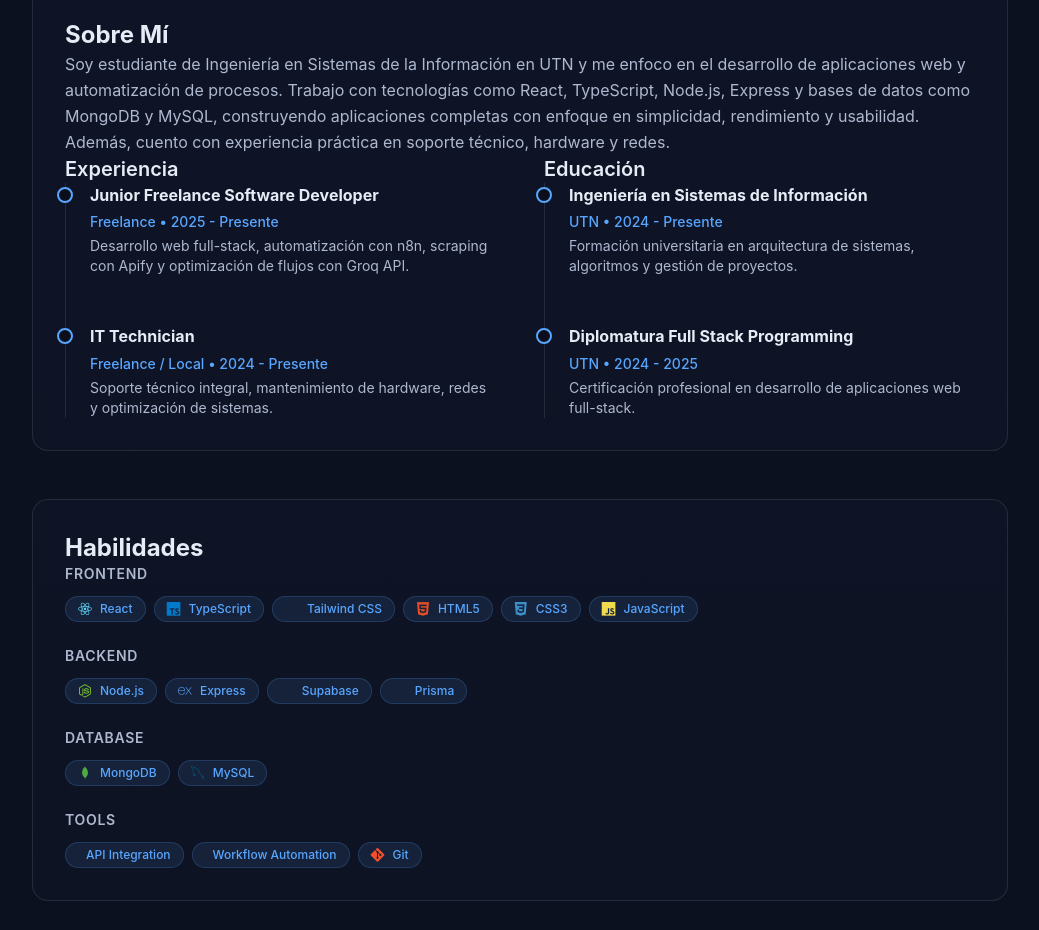
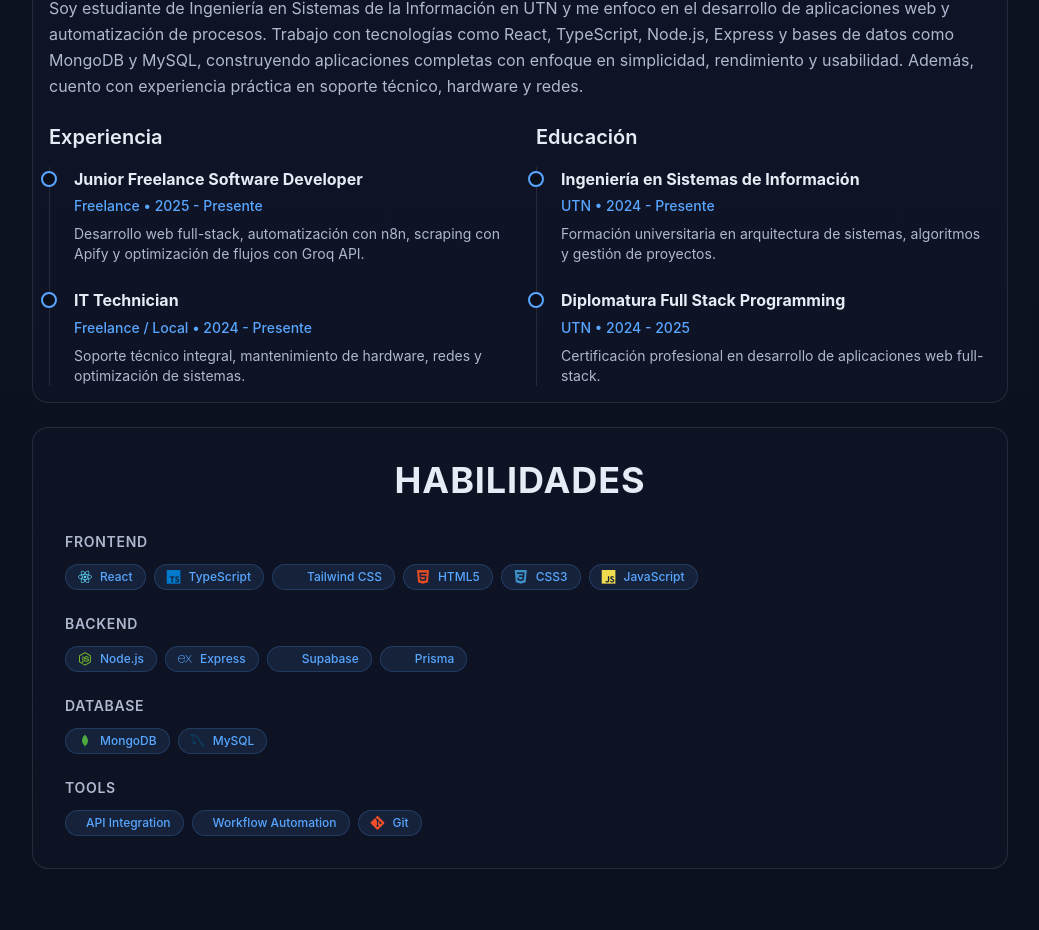
Before and after one commit to VitoLattanzi/portfolio_vito_lattanzi, a React (Vite) app: page / in a window 1280 px wide. Shown: the part 540-1470 px from the top of the page, without its empty margins (120-1159 px from the left). Built offline with nearby package versions, Linux system fonts and the light colour scheme; some icons are missing.

Commit message:
fix: optimizacion de espaciados y layout compacto global

```diff
--- a/src/App.tsx
+++ b/src/App.tsx
@@ -10,9 +10,9 @@
   return (
     <div className="pagina_completa">
       <Navbar />
-      <main className="flex flex-col gap-16 py-16">
+      <main className="flex flex-col gap-6 py-6">
         <Profile />
-        <div className="flex flex-col gap-12 max-w-5xl mx-auto w-full px-6">
+        <div className="flex flex-col gap-6 max-w-5xl mx-auto w-full px-6">
           <AboutMe />
           <Skills />
         </div>
--- a/src/data/projects.ts
+++ b/src/data/projects.ts
@@ -7,8 +7,8 @@
     aspect: '16 / 9',
     description: 'Arquitecté una solución Full Stack para la gestión de gastos compartidos utilizando Next.js, Prisma y Supabase, logrando una reducción del 40% en el tiempo de conciliación de deudas mediante automatización de cálculos y persistencia de datos en tiempo real.',
     stack: ['Next.js', 'Prisma', 'Supabase', 'Tailwind CSS'],
-    repoUrl: [''],
-    siteUrl: '',
+    repoUrl: ['https://github.com/VitoLattanzi/garpa'],
+    siteUrl: 'https://garpa.vercel.app/',
     images: [],
   },
   {
--- a/src/secctions/Aboutme.tsx
+++ b/src/secctions/Aboutme.tsx
@@ -3,14 +3,14 @@
 
 export default function AboutMe() {
   const Timeline = ({ items }: { items: ExperienceItem[] }) => (
-    <div className="relative pl-6 border-l border-white/10 flex flex-col gap-12">
+    <div className="about-timeline">
       {items.map((item: ExperienceItem, index: number) => (
-        <div key={index} className="relative">
-          <div className="absolute -left-[33px] top-1 w-4 h-4 rounded-full bg-bg-main border-2 border-accent" />
-          <div className="flex flex-col gap-1">
-            <h3 className="font-bold text-text-main">{item.title}</h3>
-            <p className="text-accent text-sm font-medium">{item.company} • {item.period}</p>
-            <p className="text-text-muted text-sm mt-1">{item.description}</p>
+        <div key={index} className="timeline-item">
+          <div className="timeline-node" />
+          <div className="timeline-content">
+            <h3 className="timeline-title">{item.title}</h3>
+            <p className="timeline-meta">{item.company} • {item.period}</p>
+            <p className="timeline-desc">{item.description}</p>
           </div>
         </div>
       ))}
@@ -18,20 +18,20 @@
   )
 
   return (
-    <section id="about" className="h-full bg-bg-alt/50 border border-white/10 p-8 rounded-2xl">
-      <h2 className="text-2xl font-bold mb-8 text-text-main text-center lg:text-left">Sobre Mí</h2>
+    <section id="about" className="about-container">
+      <h2 className="section-title">Sobre Mí</h2>
 
-      <p className="text-text-muted mb-16 leading-relaxed">
+      <p className="about-text">
         {vito.longBio}
       </p>
 
-      <div className="grid grid-cols-1 lg:grid-cols-2 gap-12">
+      <div className="about-grid">
         <div>
-          <h3 className="text-xl font-semibold mb-8 text-text-main">Experiencia</h3>
+          <h3 className="about-subtitle">Experiencia</h3>
           <Timeline items={workExperience} />
         </div>
         <div>
-          <h3 className="text-xl font-semibold mb-8 text-text-main">Educación</h3>
+          <h3 className="about-subtitle">Educación</h3>
           <Timeline items={education} />
         </div>
       </div>
--- a/src/secctions/Proyects.tsx
+++ b/src/secctions/Proyects.tsx
@@ -4,10 +4,12 @@
 
 export default function Proyects() {
   return (
-    <section id="projects" className="max-w-4xl mx-auto px-6 py-16">
-      <h2 className="text-3xl lg:text-4xl font-bold mb-20 text-center text-text-main">Proyectos</h2>
+    <section id="projects" className="section">
+      <h2 className="section-title">Proyectos</h2>
 
       <div className="flex flex-col gap-16">
+
+
         {projects.map(project => (
           <article
             key={project.slug}
--- a/src/secctions/Skills.tsx
+++ b/src/secctions/Skills.tsx
@@ -3,7 +3,7 @@
 export default function Skills() {
   return (
     <section id="skills" className="h-full bg-bg-alt/50 border border-white/10 p-8 rounded-2xl">
-      <h2 className="text-2xl font-bold mb-8 text-text-main text-center lg:text-left">Habilidades</h2>
+      <h2 className="section-title">Habilidades</h2>
       <div className="flex flex-col gap-6">
         {Object.entries(vitoSkills).map(([category, skills]) => (
           <div key={category} className="flex flex-col gap-3">
--- a/src/secctions/contact.tsx
+++ b/src/secctions/contact.tsx
@@ -6,13 +6,13 @@
   const whatsapp = vito.contacts.find(c => c.label === 'WhatsApp')?.url
 
   return (
-    <section id="contact" className="py-24 px-6 max-w-2xl mx-auto flex flex-col items-center text-center gap-8">
-      <h2 className="text-4xl font-bold text-text-main">¿Trabajamos juntos?</h2>
-      <p className="text-lg text-text-muted leading-relaxed max-w-lg">
+    <section id="contact" className="section-slim">
+      <h2 className="section-title">¿Trabajamos juntos?</h2>
+      <p className="text-lg text-text-muted leading-relaxed max-w-lg mx-auto mb-8">
         Siempre estoy abierto a nuevas oportunidades y desafíos. Si tienes una propuesta o simplemente quieres saludar, no dudes en contactarme.
       </p>
 
-      <div className="flex flex-col sm:flex-row gap-4 w-full sm:w-auto">
+      <div className="flex flex-col sm:flex-row gap-4 w-full sm:w-auto justify-center mt-6 mb-8">
         {email && (
           <a
             href={email}
--- a/src/styles/globals.css
+++ b/src/styles/globals.css
@@ -41,6 +41,24 @@
 }
 
 /* ... Mantengo el resto de los estilos para evitar romper el layout actual durante esta fase 1 ... */
+
+/* --- NUEVAS CLASES CENTRALIZADAS (AboutMe) --- */
+.about-container { @apply h-full bg-bg-alt/50 border border-white/10 p-4 rounded-2xl; }
+.about-text { @apply text-text-muted mb-6 leading-relaxed; }
+.about-grid { @apply grid grid-cols-1 lg:grid-cols-2 gap-8; }
+.about-subtitle { @apply text-xl font-semibold mb-4 text-text-main; }
+.about-timeline { @apply relative pl-6 border-l border-white/10 flex flex-col gap-6; }
+.timeline-item { @apply relative; }
+.timeline-node { @apply absolute -left-[33px] top-1 w-4 h-4 rounded-full bg-bg-main border-2 border-accent; }
+.timeline-content { @apply flex flex-col gap-1; }
+.timeline-title { @apply font-bold text-text-main; }
+.timeline-meta { @apply text-accent text-sm font-medium; }
+.timeline-desc { @apply text-text-muted text-sm mt-1; }
+
+/* --- NUEVAS CLASES CENTRALIZADAS (UI/UX) --- */
+.section { @apply max-w-4xl mx-auto px-6 py-8; }
+.section-slim { @apply max-w-4xl mx-auto px-6 py-4; }
+.section-title { @apply text-3xl lg:text-4xl font-bold mb-8 text-center text-text-main uppercase tracking-wide; }
 
 a {
   color: inherit;
```
